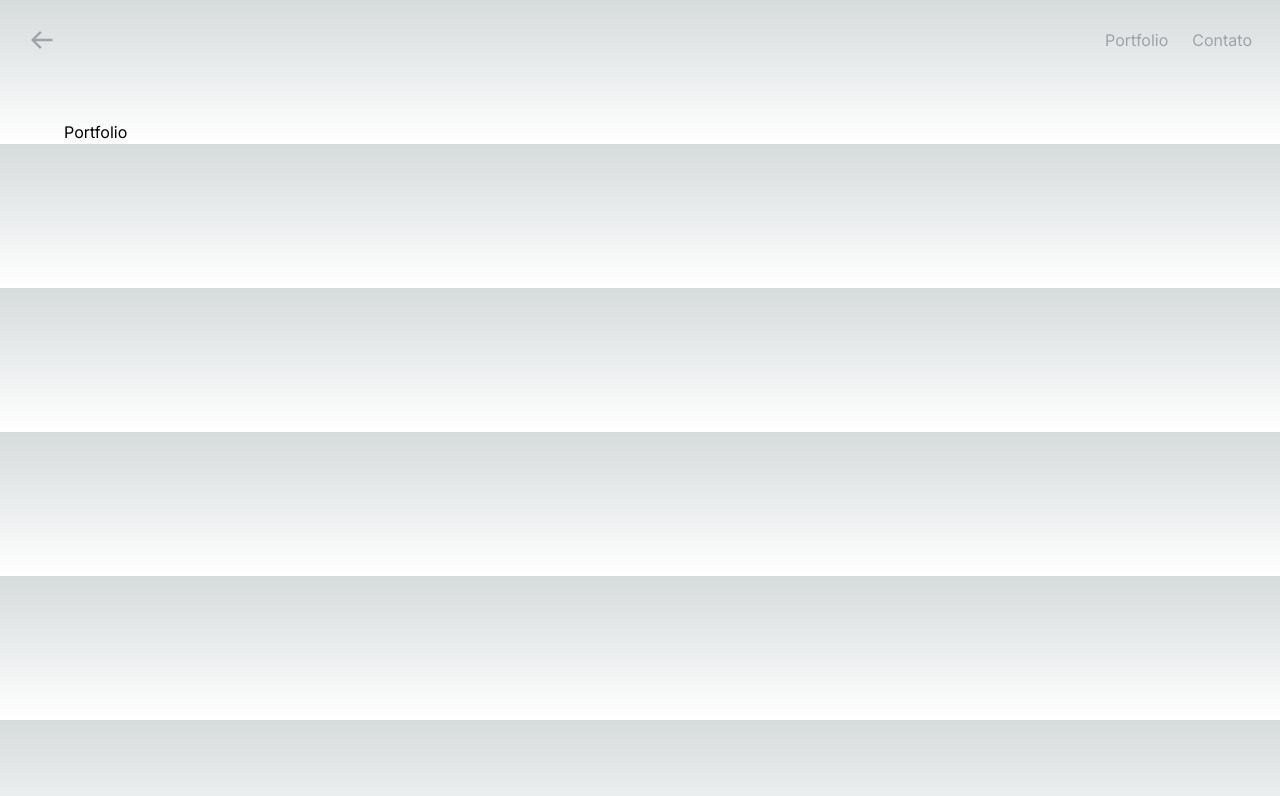
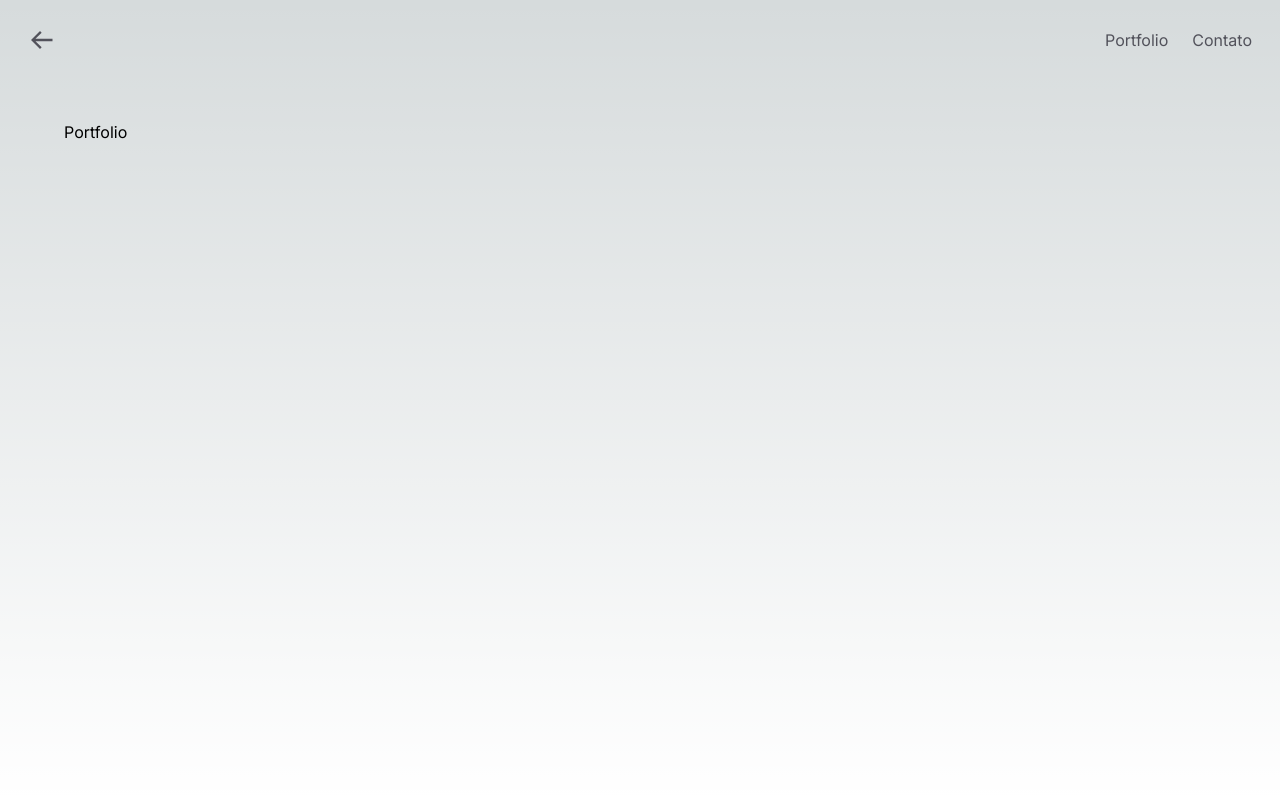
Before and after one commit to jessemezini/jessemezini, a Next.js app: page /portfolio in a window 1280 px wide. Shown: the top 796 px of the page. Built offline with nearby package versions, Linux system fonts and the light colour scheme.

Commit message:
fix dark light theme colors

```diff
--- a/app/components/nav.tsx
+++ b/app/components/nav.tsx
@@ -3,7 +3,8 @@ import NavLinks from "./navLinks";
 
 import { BiArrowBack } from "react-icons/bi";
 
-export const linkStyle = "duration-200 text-zinc-400 hover:text-zinc-300";
+export const linkStyle =
+  "duration-200 text-zinc-600 hover:text-zinc-500 dark:text-zinc-400 dark:hover:text-zinc-300";
 
 export default function Nav() {
   return (
--- a/app/page.tsx
+++ b/app/page.tsx
@@ -6,7 +6,7 @@ export default function Home() {
     <main className="flex min-h-screen flex-col items-center justify-center p-24">
       <NavLinks />
       <h1 className="text-7xl font-bold my-5">Jesse Mezini</h1>
-      <h2 className="text-3xl text-zinc-400">Mobile Developer</h2>
+      <h2 className="text-2xl text-zinc-400">Mobile Developer</h2>
     </main>
   );
 }
--- a/app/portfolio/page.tsx
+++ b/app/portfolio/page.tsx
@@ -2,10 +2,10 @@ import Nav from "../components/nav";
 
 export default function Portfolio() {
   return (
-    <>
+    <div className="min-h-screen">
       <Nav />
 
-      <div className="max-w-6xl mx-auto">Portfolio</div>
-    </>
+      <main className="max-w-6xl mx-auto">Portfolio</main>
+    </div>
   );
 }
```
